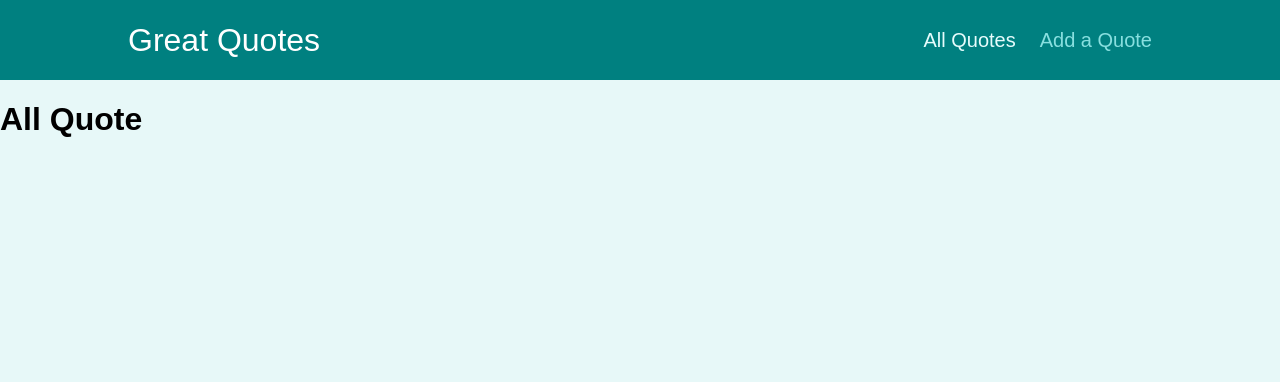
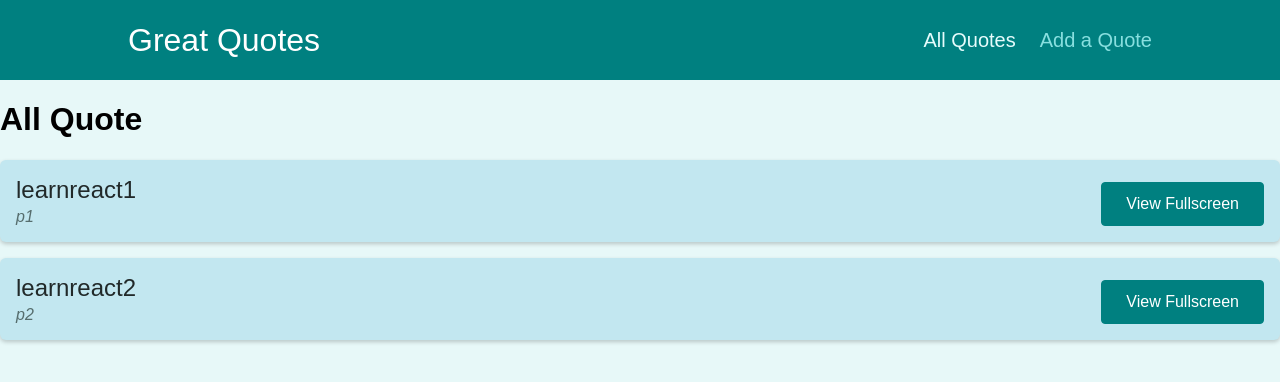
Before and after one commit to RutvijDv/Quotes-App, a React (Create React App) app: page /quotes in a window 1280 px wide. Shown: the top 382 px of the page. Built offline with nearby package versions, Linux system fonts and the light colour scheme.

Commit message:
add functionality

```diff
--- a/src/components/quotes/QuoteItem.js
+++ b/src/components/quotes/QuoteItem.js
@@ -1,4 +1,5 @@
-import classes from './QuoteItem.module.css';
+import { Link } from "react-router-dom";
+import classes from "./QuoteItem.module.css";
 
 const QuoteItem = (props) => {
   return (
@@ -9,9 +10,9 @@ const QuoteItem = (props) => {
         </blockquote>
         <figcaption>{props.author}</figcaption>
       </figure>
-      <a className='btn'>
+      <Link className="btn" to={`/quotes/${props.id}`}>
         View Fullscreen
-      </a>
+      </Link>
     </li>
   );
 };
--- a/src/pages/AllQuotes.js
+++ b/src/pages/AllQuotes.js
@@ -1,4 +1,16 @@
+import QuotesList from "./../components/quotes/QuoteList";
+
+const DUMMY_QUOTES = [
+  { id: "q1", author: "p1", text: "learnreact1" },
+  { id: "q2", author: "p2", text: "learnreact2" },
+];
+
 const AllQuote = () => {
-  return <h1>All Quote</h1>;
+  return (
+    <>
+      <h1>All Quote</h1>
+      <QuotesList quotes={DUMMY_QUOTES} />
+    </>
+  );
 };
 export default AllQuote;
--- a/src/pages/NewQuote.js
+++ b/src/pages/NewQuote.js
@@ -1,4 +1,15 @@
+import QuoteForm from "./../components/quotes/QuoteForm";
+
 const NewQuote = () => {
-  return <h1>New Quote</h1>;
+  const addQuoteHandler = (quoteData) => {
+    console.log(quoteData);
+  };
+
+  return (
+    <>
+      <h1>New Quote</h1>
+      <QuoteForm onAddQuote={addQuoteHandler} />
+    </>
+  );
 };
 export default NewQuote;
--- a/src/pages/QuoteDetail.js
+++ b/src/pages/QuoteDetail.js
@@ -1,13 +1,24 @@
 import { Route, useParams } from "react-router-dom";
 import Comments from "./../components/comments/Comments";
+import HighlightedQuotes from "./../components/quotes/HighlightedQuote";
+
+const DUMMY_QUOTES = [
+  { id: "q1", author: "p1", text: "learnreact1" },
+  { id: "q2", author: "p2", text: "learnreact2" },
+];
 
 const QuoteDetail = () => {
   const params = useParams();
 
+  const quote = DUMMY_QUOTES.find((quote) => quote.id === params.quoteId);
+
+  if (!quote) {
+    return <p>No Quote Found</p>;
+  }
+
   return (
     <>
-      <h1>Quote Detail</h1>
-      <p>{params.quoteId}</p>
+      <HighlightedQuotes text={quote.text} author={quote.author} />
       <Route path="/quotes/:quoteId/comments">
         <Comments />
       </Route>
```
Also changed, not shown: 1 other file (tests, documents, lock files or other folders).
